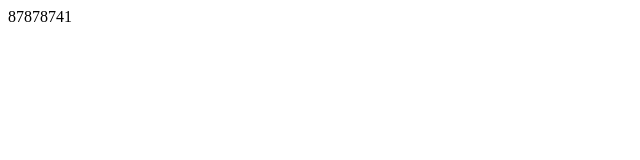
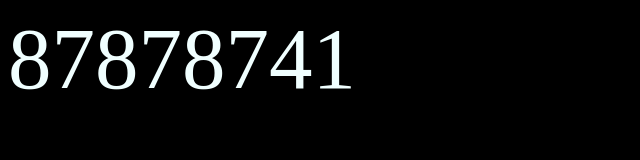
Before and after one commit to aass2515/test001, a plain HTML site: page index.html in a window 1280 px wide. Shown: the whole page, without its empty margins (0-640 px from the left). Drawn offline with Linux system fonts and the light colour scheme.

Commit message:
第二次

```diff
--- a/index.html
+++ b/index.html
@@ -1,9 +1,10 @@
 <html lang="en">
 <head>
     <meta charset="UTF-8">
+    <link rel="stylesheet" href="style.css">
     <meta name="viewport" content="width=device-width, initial-scale=1.0">
     <title>我4鬼</title>
-    <p>87878741</p>
+    <p class="p1">87878741</p>
 </head>
 <body>
 
--- a/style.css
+++ b/style.css
@@ -0,0 +1,7 @@
+body {
+    background-color: black;
+}
+p {
+    color: azure;
+    font-size: 87px;
+}
```
